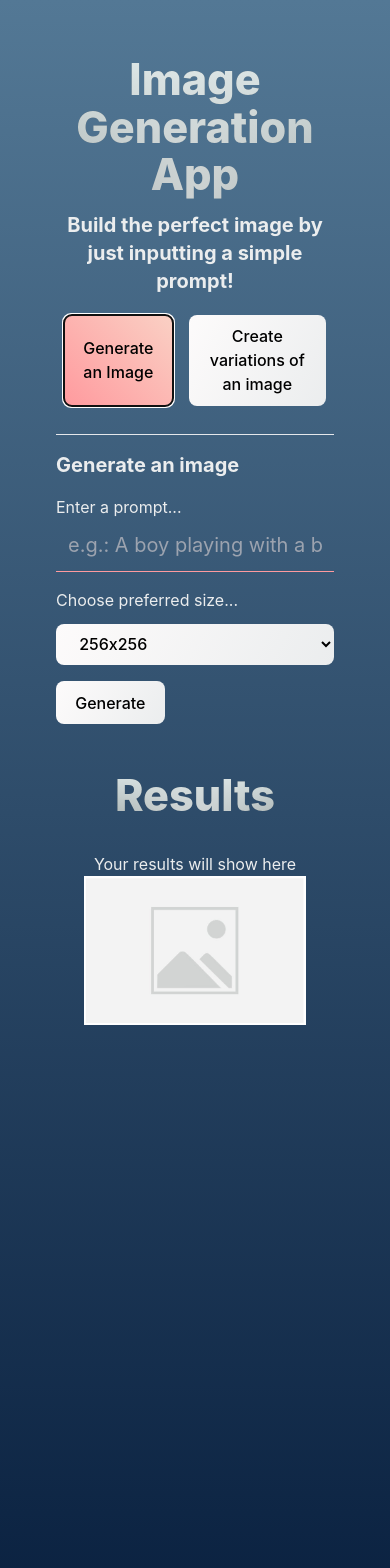
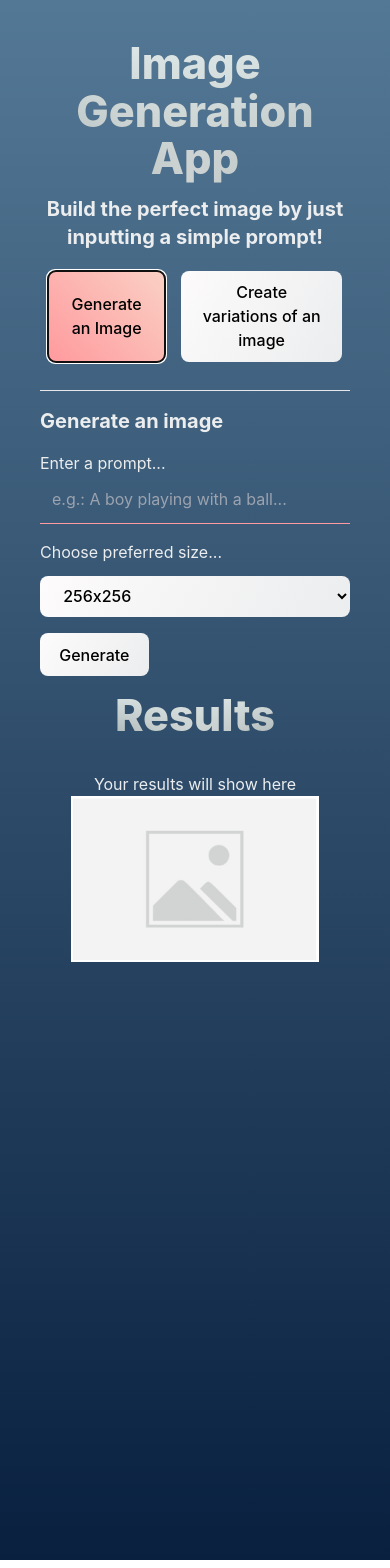
Before and after one commit to e-abuzaid/image-generation-app, a React (Vite) app in the folder client/: page / in a window 390 px wide. Shown: the top 1568 px of the page. Built offline with nearby package versions, Linux system fonts and the light colour scheme.

Commit message:
improved responsiveness

```diff
--- a/client/src/App.jsx
+++ b/client/src/App.jsx
@@ -21,7 +21,7 @@ function App() {
 
   return (
     <div className="flex w-full md:flex-row flex-col">
-      <div className="md:w-1/3 w-full flex flex-col p-6">
+      <div className="md:w-1/3 w-full flex flex-col md:p-6 p-2">
         <h1 className="font-extrabold mb-3">Image Generation App</h1>
         <h2 className="font-bold text-xl mb-3 ">Build the perfect image by just inputting a simple prompt!</h2>
         <div className="flex mb-5">
--- a/client/src/views/Generations.jsx
+++ b/client/src/views/Generations.jsx
@@ -52,7 +52,7 @@ const Generations = ({formData, setFormData, isLoading, setIsLoading, setImage,
         required
         onChange={(e) => setFormData({...formData, prompt: e.target.value})}
         placeholder={text}
-        className="w-full text-xl p-3 mb-4 text-[#ebedee]"
+        className="w-full md:text-xl text-md p-3 mb-4 text-[#ebedee]"
       />
       <label htmlFor="size">Choose preferred size...</label>
       <select
--- a/client/src/views/Loader.jsx
+++ b/client/src/views/Loader.jsx
@@ -3,7 +3,7 @@ import {RotatingSquare} from 'react-loader-spinner'
 
 const Loader = () => {
   return (
-    <div className="flex flex-col items-center justify-center h-full">
+    <div className="flex flex-col items-center md:justify-center h-full">
         <RotatingSquare
         height="100"
         width="100"
--- a/client/src/views/Results.jsx
+++ b/client/src/views/Results.jsx
@@ -60,9 +60,8 @@ const Results = ({isImage, isVariation, type, variationList, image, isLoading})
   }
   }, [index]);
 
-
   return (
-    <div className="p-6 flex flex-col items-center h-[100vh]">
+    <div className="md:p-6 p-2 flex flex-col items-center h-[100vh]">
         <h1 className="font-extrabold mb-8">Results</h1>
         {isLoading && <Loader /> }
         {!isImage && !isLoading && !isVariation &&
@@ -85,7 +84,7 @@ const Results = ({isImage, isVariation, type, variationList, image, isLoading})
           <a
             href={image.image}
             download
-            className="relative border-solid border-2 border-[#787878] bottom-20 left-5 flex items-center justify-evenly w-[60px] h-[60px] rounded-full bg-[#ebedee] font-bold"
+            className="relative border-solid border-2 border-[#787878] md:bottom-20 md:left-5 bottom-5 left-[220px] flex items-center justify-evenly w-[60px] h-[60px] rounded-full bg-[#ebedee] font-bold"
           > Save <BsDownload /></a>
         </div>
         }
@@ -114,7 +113,7 @@ const Results = ({isImage, isVariation, type, variationList, image, isLoading})
           <a
             href={variationList[index].url}
             download
-            className="relative border-solid border-2 border-[#787878] bottom-[100px] left-20 flex items-center justify-evenly w-[60px] h-[60px] rounded-full bg-[#ebedee] font-bold"
+            className="relative border-solid border-2 border-[#787878] md:bottom-[100px] md:left-20 bottom-5 left-[220px] flex items-center justify-evenly w-[60px] h-[60px] rounded-full bg-[#ebedee] font-bold"
           > Save <BsDownload /></a>
         </div>
         <div className="grid grid-cols-5  w-[100%] gap-4">
--- a/client/src/views/Variarions.jsx
+++ b/client/src/views/Variarions.jsx
@@ -119,7 +119,7 @@ const Variarions = ({formData, setFormData, isLoading, setIsLoading, setImage, i
           <label htmlFor="number" className="mt-3">Number of variations...</label>
           <input
              id="number"
-             className="w-full text-2xl text-[#ebedee] mb-4 mt-3"
+             className="w-full md:text-2xl text-md text-[#ebedee] mb-4 mt-3"
              required
              type="number"
              min="1"
```
